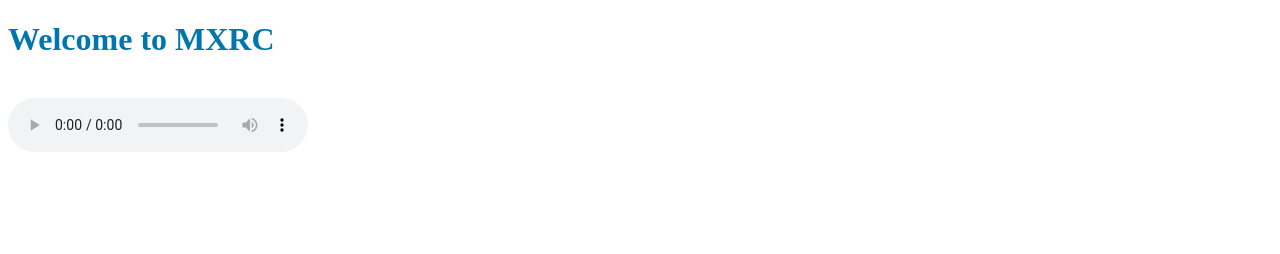
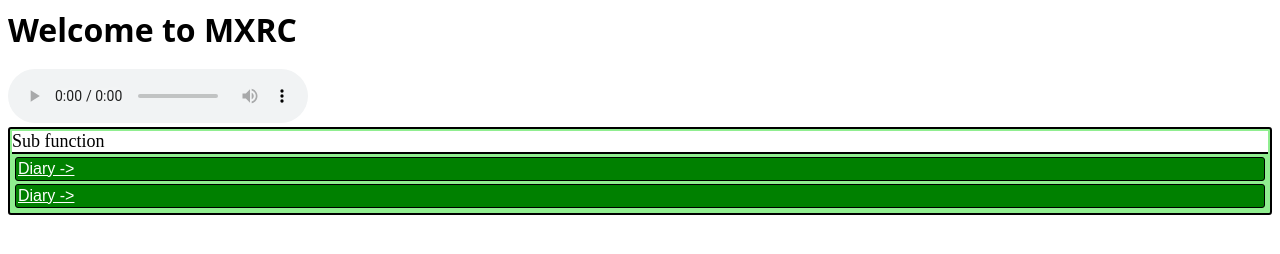
Before and after one commit to Tang142857/live_serve, a plain HTML site: page index.html in a window 1280 px wide. Drawn offline with Linux system fonts and the light colour scheme.

Commit message:
dev views

```diff
--- a/index.html
+++ b/index.html
@@ -5,13 +5,28 @@
     <meta charset="UTF-8">
     <title>Welcome to MXRC</title>
     <link rel="stylesheet" href="pages/css/main.css">
+    <link rel="stylesheet" href="pages/css/index.css">
+    <link rel="shortcut icon" href="favicon.ico" type="image/x-icon">
 </head>
 
 <body>
     <h1>Welcome to MXRC</h1><br>
-    <audio controls>
-        <source src="resource/non-human-2-splited.mp3" type="audio/mpeg">
-    </audio>
+    <div id="top_media">
+        <audio controls>
+            <source src="resource/non-human-2.mp3" type="audio/mpeg">
+        </audio>
+    </div>
+    <div id="sub_pages">
+        <div class="sub_title">
+            Sub function
+        </div>
+        <div class="sub_page">
+            <a href="/pages/diary.html" target="_blank" class="sub_intrance">Diary -></a>
+        </div>
+        <div class="sub_page">
+            <a href="/pages/diary.html" target="_blank" class="sub_intrance">Diary -></a>
+        </div>
+    </div>
 
 </body>
 
--- /dev/null
+++ b/pages/css/diary.css
@@ -0,0 +1,26 @@
+h1 {
+    font-size: 50px;
+}
+
+div#markdown {
+    background-color: #0077ac;
+    width: auto;
+    height: 200px;
+}
+
+div#diary {
+    background-color: #ffff00;
+    width: auto;
+    height: 200px;
+}
+
+body>div {
+    margin: 10px;
+    padding: 5px;
+    border: 3px;
+    border-style: solid;
+}
+
+.items {
+    border-radius: 4px;
+}
--- /dev/null
+++ b/pages/css/index.css
@@ -0,0 +1,30 @@
+#sub_pages {
+    background-color: lightgreen;
+    border: 2px;
+    border-style: solid;
+    border-color: black;
+    border-radius: 3px;
+    padding: 2px;
+}
+
+.sub_page {
+    background-color: green;
+    border: 1px;
+    border-style: solid;
+    border-color: black;
+    border-radius: 3px;
+    padding: 2px;
+    margin: 3px;
+}
+
+.sub_title {
+    font-size: large;
+    background-color: white;
+    border-bottom: 2px;
+    border-bottom-style: solid;
+}
+
+a {
+    color: white;
+    font-family: sans-serif;
+}
--- a/pages/css/main.css
+++ b/pages/css/main.css
@@ -1,4 +1,14 @@
-h1{
-    /* background-color: #ffffff; */
-    color: #0077ac;
+/*
+Only the main and important style write here.
+*/
+
+h1,
+h2,
+h3,
+h4,
+h5,
+h6 {
+    margin: 0px;
+    width: fit-content;
+    font-family: system-ui;
 }
```
Also changed, not shown: pages/diary.html (added, +22 -0 lines), pages/dirary.html (deleted), 2 other files.
